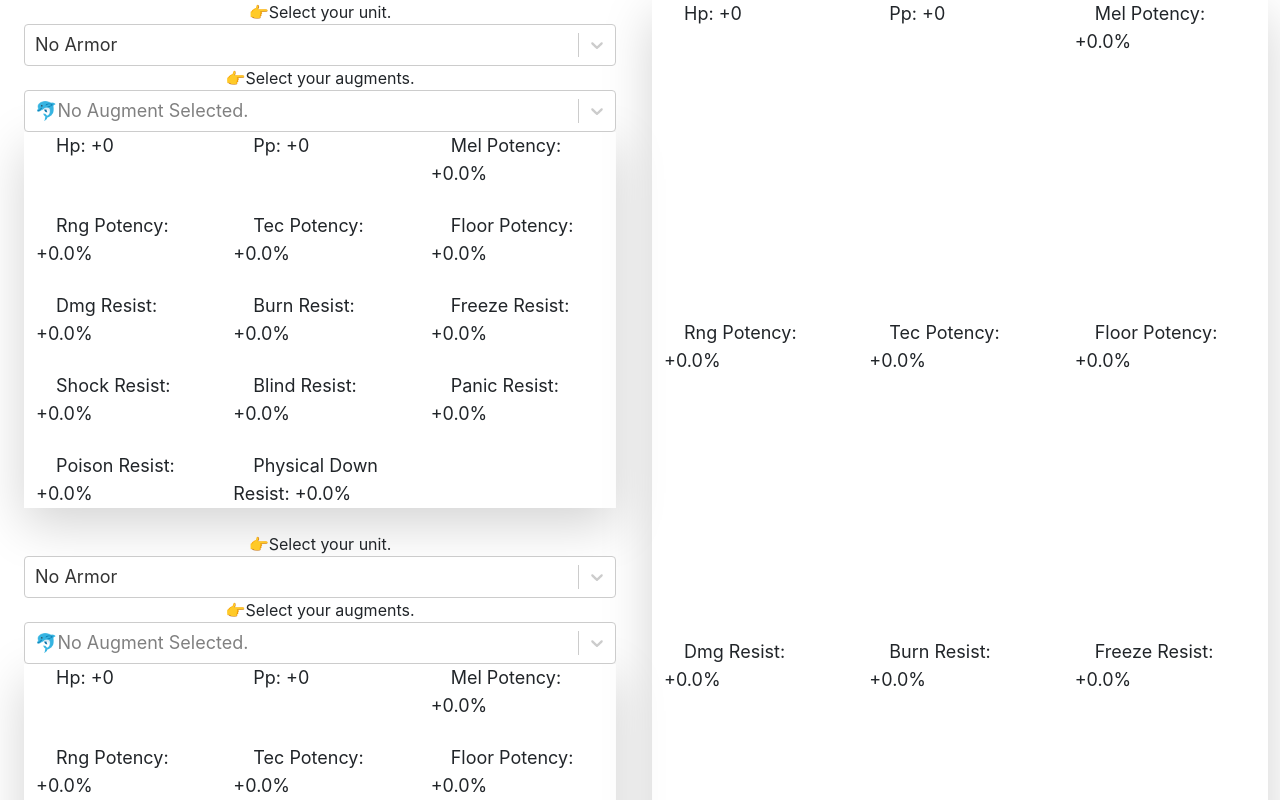
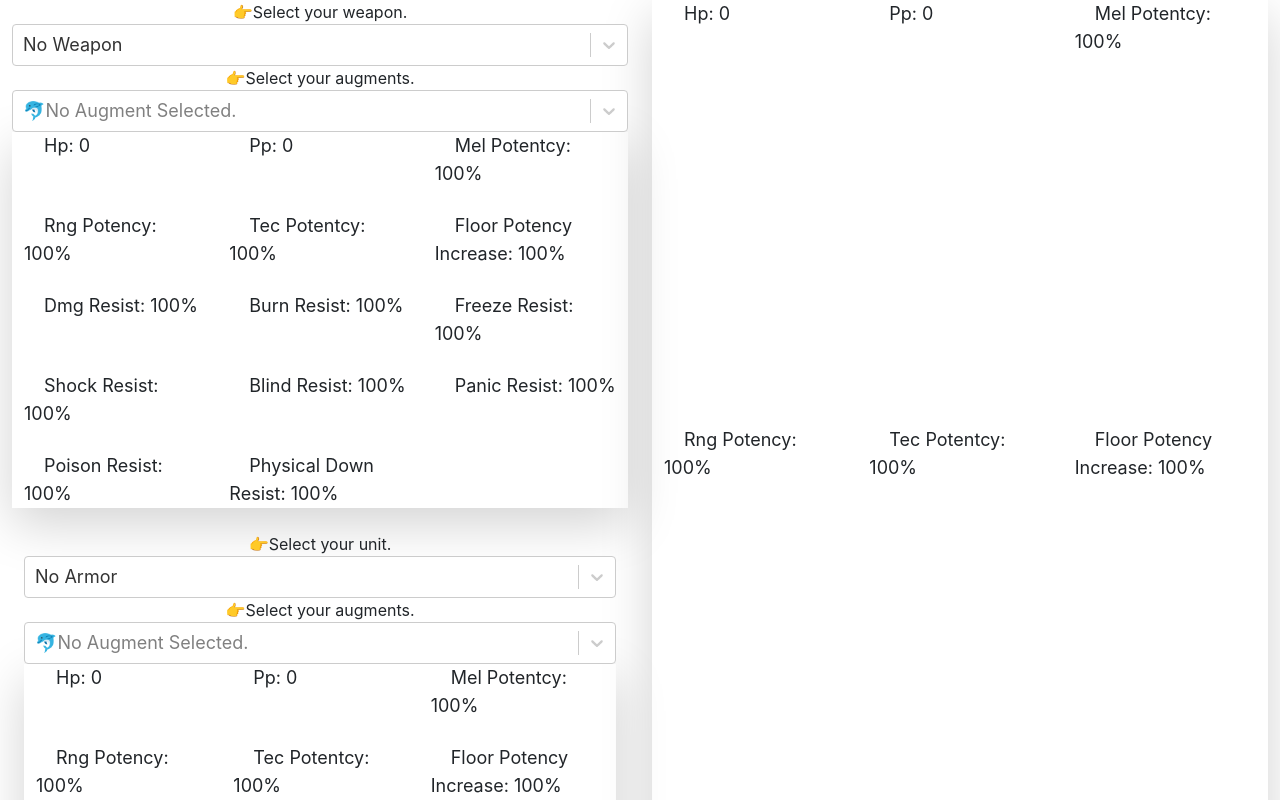
Before and after one commit to Eurydia/pso2ngs-augment-planner, a React (Create React App) app: page / in a window 1280 px wide. Shown: the top 800 px of the page. Built offline with nearby package versions, Linux system fonts and the light colour scheme.

Commit message:
change the way statsDisplay  will lookup key

```diff
--- a/src/components/CharacterPlanner.tsx
+++ b/src/components/CharacterPlanner.tsx
@@ -7,10 +7,10 @@ import { UnitSelectorOption } from "./base_component/UnitSelector";
 import StatsDisplay, {
     StatsDisplayValue,
 } from "./base_component/StatsDisplay";
+import { WeaponSelectorOption } from "./base_component/WeaponSelector";
 
 import { findViolatedAugmentIndex, getTotalEffect } from "./_util";
 import { Effect } from "./info/_effect";
-import { WeaponSelectorOption } from "./base_component/WeaponSelector";
 
 type StringKey<T> = {
     [key: string]: T;
@@ -47,8 +47,10 @@ class CharacterPlanner extends Component<{}, CharacterPlannerState> {
             },
         };
 
-        this.handleEquipmentChange = this.handleEquipmentChange.bind(this);
-        this.handleAugmentChange = this.handleAugmentChange.bind(this);
+        this.handleEquipmentChange =
+            this.handleEquipmentChange.bind(this);
+        this.handleAugmentChange =
+            this.handleAugmentChange.bind(this);
         this.handlePlannerEffectsChange =
             this.handlePlannerEffectsChange.bind(this);
     }
@@ -105,11 +107,12 @@ class CharacterPlanner extends Component<{}, CharacterPlannerState> {
         this.setState(
             ({ augmentValues, equipmentValues, plannerEffects }) => {
                 // augment part
-                const OPTION_INDEX_TO_REMOVE = findViolatedAugmentIndex(
-                    values.map(({ value }) => {
-                        return value;
-                    }),
-                );
+                const OPTION_INDEX_TO_REMOVE =
+                    findViolatedAugmentIndex(
+                        values.map(({ value }) => {
+                            return value;
+                        }),
+                    );
                 const FILTERED_OPTIONS: AugmentSelectorOption[] =
                     values.filter((val, index) => {
                         return !(index in OPTION_INDEX_TO_REMOVE);
@@ -124,7 +127,8 @@ class CharacterPlanner extends Component<{}, CharacterPlannerState> {
                         planner_effect.push(eff);
                     });
                 });
-                const this_planner_unit = equipmentValues[planner_index];
+                const this_planner_unit =
+                    equipmentValues[planner_index];
                 let this_planner_unit_effect: Effect[] =
                     this_planner_unit === undefined
                         ? []
@@ -132,7 +136,8 @@ class CharacterPlanner extends Component<{}, CharacterPlannerState> {
                 this_planner_unit_effect.forEach((eff) => {
                     planner_effect.push(eff);
                 });
-                const THIS_PLANNER_EFFECT = getTotalEffect(planner_effect);
+                const THIS_PLANNER_EFFECT =
+                    getTotalEffect(planner_effect);
 
                 // -------------------------------------------------------------------
                 // update state
@@ -179,7 +184,8 @@ class CharacterPlanner extends Component<{}, CharacterPlannerState> {
                 equipment.effects.forEach((eff) => {
                     planner_effect.push(eff);
                 });
-                const THIS_PLANNER_EFFECT = getTotalEffect(planner_effect);
+                const THIS_PLANNER_EFFECT =
+                    getTotalEffect(planner_effect);
 
                 // -------------------------------------------------------------------
                 // update state part
@@ -206,15 +212,15 @@ class CharacterPlanner extends Component<{}, CharacterPlannerState> {
             this.state;
 
         const PLANNERS = [
-            // <WeaponPlanner
-            //     _id="weapon-0"
-            //     augmentValue={augmentValues[0]}
-            //     weaponValue={equipmentValues["weapon-0"]}
-            //     stats={plannerEffects["weapon-0"]}
-            //     onAugmentChange={this.handleAugmentChange}
-            //     onWeaponChange={this.handleEquipmentChange}
-            //     key={0}
-            // />,
+            <WeaponPlanner
+                _id="weapon-0"
+                augmentValue={augmentValues[0]}
+                weaponValue={equipmentValues["weapon-0"]}
+                stats={plannerEffects["weapon-0"]}
+                onAugmentChange={this.handleAugmentChange}
+                onWeaponChange={this.handleEquipmentChange}
+                key={0}
+            />,
         ];
         for (let i = 1; i < 4; i++) {
             const _ID = `armor-${i}`;
--- a/src/components/_util.ts
+++ b/src/components/_util.ts
@@ -69,7 +69,8 @@ export function getTotalEffect(effects: Effect[]): {
         const { name, stacking } = effect;
 
         if (name in total_effects) {
-            const { effect, amount: prev_amount } = total_effects[name];
+            const { effect, amount: prev_amount } =
+                total_effects[name];
             const new_amount =
                 stacking === "multiply"
                     ? prev_amount * amount
@@ -81,7 +82,6 @@ export function getTotalEffect(effects: Effect[]): {
         } else {
             total_effects[name] = eff;
         }
-        console.log(total_effects[name]);
     });
 
     return total_effects;
--- a/src/components/base_component/StatsDisplay.tsx
+++ b/src/components/base_component/StatsDisplay.tsx
@@ -8,10 +8,11 @@ function statsToDisplays(
 ): JSX.Element[] {
     let divs: JSX.Element[] = [];
     let k = 0;
-    for (const key in ref) {
+    for (const _key in ref) {
+        const { name: key, stacking } = ref[_key];
         const FORMATTED_NAME = key.toLowerCase().replaceAll("_", " ");
 
-        const BASE = ref[key].stacking === "add" ? 0 : 1;
+        const BASE = stacking === "add" ? 0 : 1;
 
         let amount: number;
         if (to_display[key] !== undefined) {
@@ -20,10 +21,10 @@ function statsToDisplays(
             amount = BASE;
         }
 
-        const SIGN = amount >= BASE ? "+" : "";
+        // const SIGN = amount >= BASE ? "+" : "";
         let formatted_amount: string;
-        if (ref[key].stacking === "multiply") {
-            const new_amount = (amount - 1) * 1000;
+        if (stacking === "multiply") {
+            const new_amount = amount * 1000;
             const rounded = Math.round(new_amount) / 10;
             let prec: number;
             if (rounded < 10) {
@@ -38,7 +39,7 @@ function statsToDisplays(
 
         divs.push(
             <div key={k} className={display_class_name}>
-                {FORMATTED_NAME}: {SIGN}
+                {FORMATTED_NAME}: {/* {SIGN} */}
                 {formatted_amount}
             </div>,
         );
--- a/src/components/derived_component/WeaponPlanner.tsx
+++ b/src/components/derived_component/WeaponPlanner.tsx
@@ -24,7 +24,8 @@ type UnitPlannerProps = {
 class UnitPlanner extends Component<UnitPlannerProps, {}> {
     constructor(props: UnitPlannerProps) {
         super(props);
-        this.handleAugmentChange = this.handleAugmentChange.bind(this);
+        this.handleAugmentChange =
+            this.handleAugmentChange.bind(this);
         this.handleWeaponChange = this.handleWeaponChange.bind(this);
     }
 
@@ -40,11 +41,11 @@ class UnitPlanner extends Component<UnitPlannerProps, {}> {
         const { _id, augmentValue, weaponValue, stats } = this.props;
         return (
             <div>
-                {/* <WeaponSelector
+                <WeaponSelector
                     _id={`${_id}-unit-selector`}
                     value={weaponValue}
                     onOptionChange={this.handleWeaponChange}
-                /> */}
+                />
                 <AugmentSelector
                     _id={`${_id}-augment-selector`}
                     values={augmentValue}
--- a/src/components/info/weapon/no_weapon.ts
+++ b/src/components/info/weapon/no_weapon.ts
@@ -1,10 +1,16 @@
 import Weapon, { WeaponGroup } from "./_base";
+import { EFFECTS as eff } from "../_effect";
 
 let weapons: Weapon[] = [];
 
 weapons.push({
     name: "no weapon",
-    effects: [],
+    effects: [
+        {
+            effect: eff.FLOOR_POTENCY,
+            amount: 0,
+        },
+    ],
 });
 
 const NO_WEAPON: WeaponGroup = {
```
